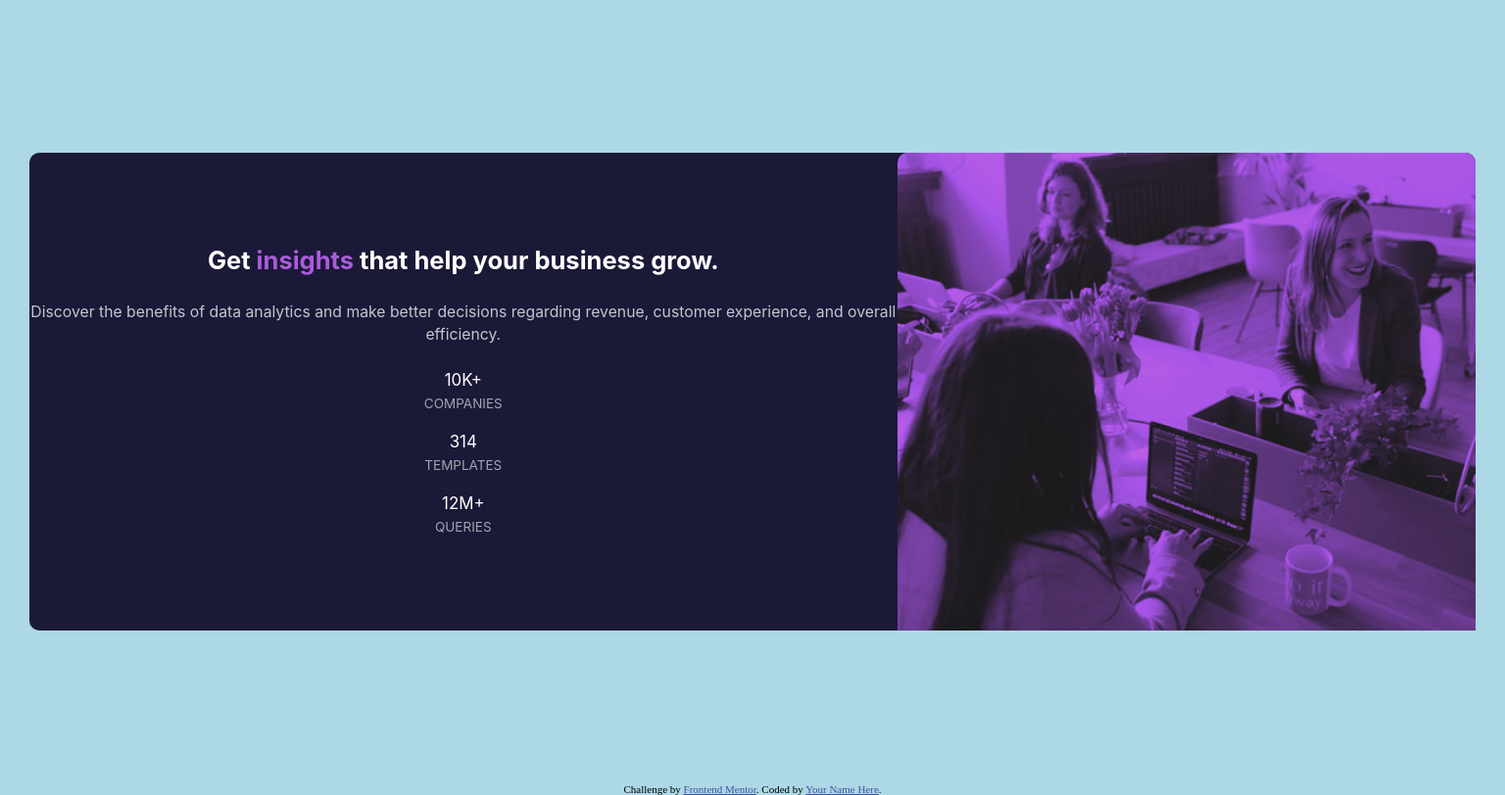
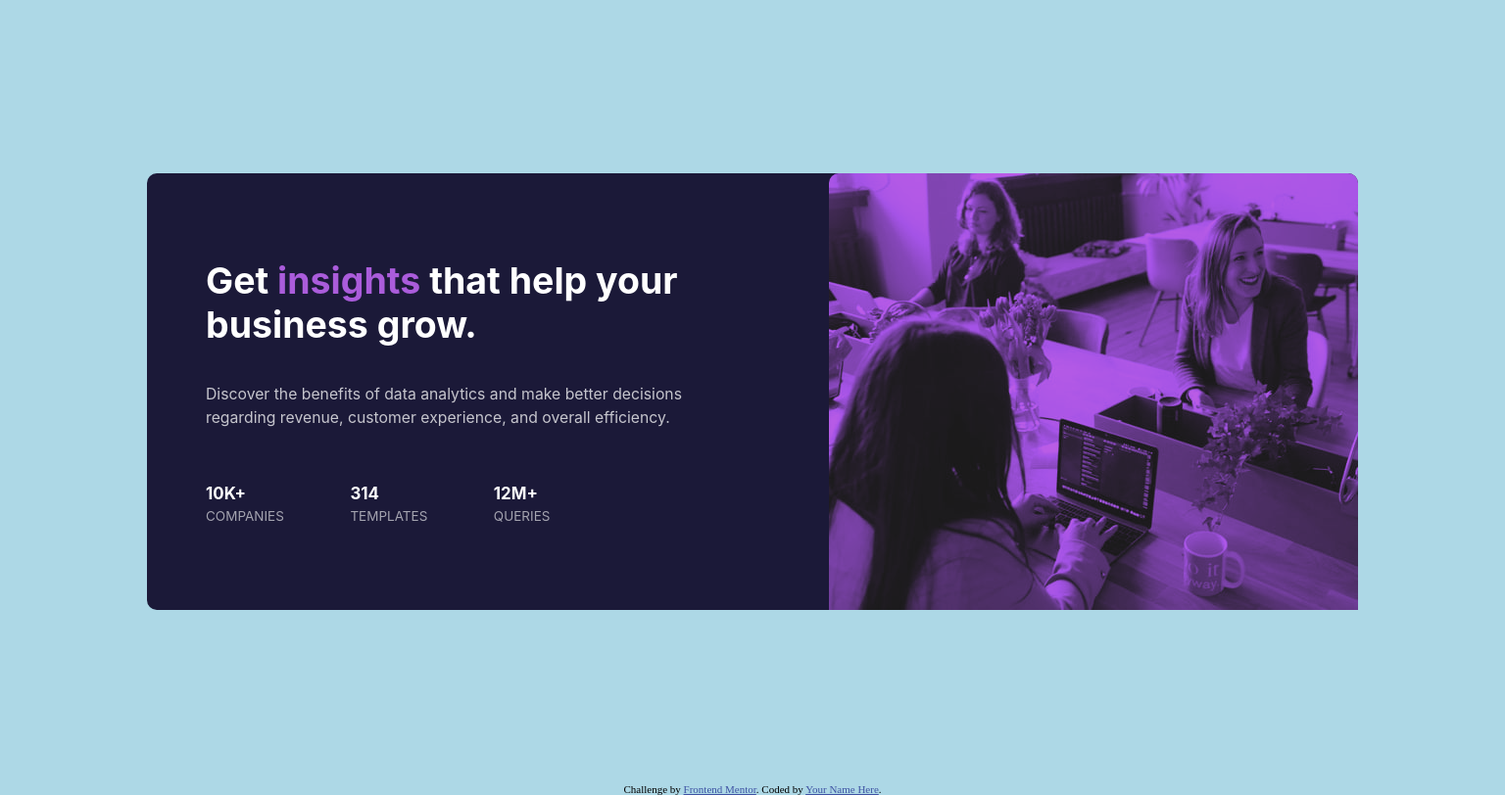
Before and after one commit to mmtakeuchi/stats_preview_card_fm, a plain HTML site: page index.html in a window 1536 px wide. Shown: the whole page at 98% size. Drawn offline with Linux system fonts and the light colour scheme; a web font is replaced by a local one.

Commit message:
style card for desktop view

```diff
--- a/styles.css
+++ b/styles.css
@@ -27,6 +27,7 @@ body {
   background: hsl(244, 38%, 16%);
   color: hsl(0, 0%, 100%);
   font-size: 15px;
+  font-weight: 400;
   font-family: "Inter", sans-serif;
   /* font-family: "Lexend Deca", sans-serif; */
 }
@@ -45,6 +46,7 @@ body {
 
 .title {
   font-size: 1.7em;
+  font-weight: 700;
   line-height: 1.2em;
   margin-bottom: 1em;
 }
@@ -73,6 +75,7 @@ body {
 
 .number {
   font-size: 1.25em;
+  font-weight: 700;
 }
 
 .stats-heading {
@@ -95,15 +98,43 @@ body {
 
   .card {
     flex-direction: row;
+    margin: 0 10em;
   }
 
   .header-img {
     order: 2;
-    width: 40%;
+    flex: 1;
   }
 
   .details {
-    width: 60%;
-    padding: 0;
+    height: 100%;
+    flex: 1;
+    display: flex;
+    flex-direction: column;
+    justify-content: center;
+    align-items: center;
+    text-align: start;
+    line-height: 1em;
+    padding: 0 7em 0 4em;
+    width: 80%;
+  }
+
+  .title {
+    width: 100%;
+    font-size: 2.5em;
+  }
+
+  .description {
+    margin-bottom: 2em;
+  }
+
+  .stats {
+    display: flex;
+    justify-content: start;
+    width: 100%;
+  }
+
+  .stats li {
+    margin: 1em 5em 1em 0;
   }
 }
```
